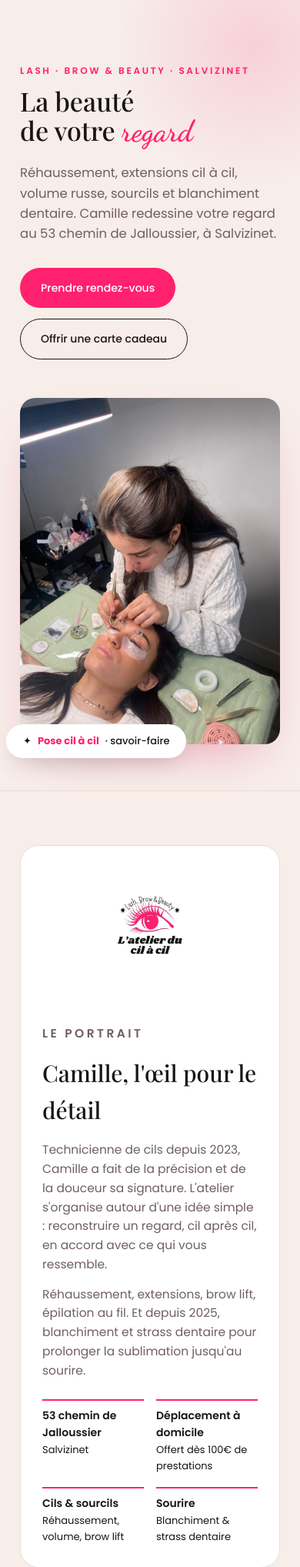
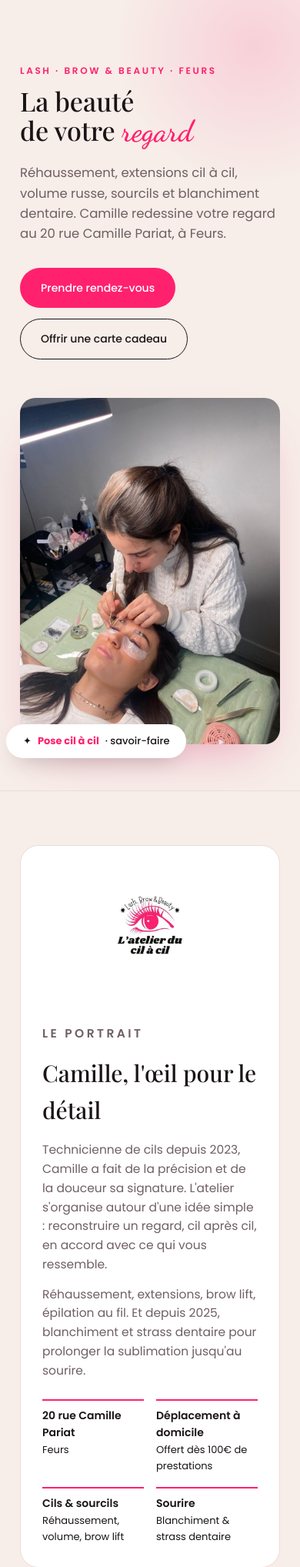
Before and after one commit to latelierducil9/latelierducil9, a PHP site: page / in a window 390 px wide. Shown: the part 76-2112 px from the top of the page at 77% size. Run offline with PHP 8.4, Linux system fonts and the light colour scheme; some web fonts are replaced.

Commit message:
L'institut déménage à Feurs, et le lash lift coréen arrive
Camille a changé d'adresse : l'institut quitte le 53 chemin de
Jalloussier à Salvizinet pour le 20 rue Camille Pariat, 42110 Feurs.
Déménagement complet, Salvizinet disparaît du site.

L'adresse était écrite à seize endroits. Tous sont corrigés, y compris
les deux qui comptent le plus et qu'on oublie facilement :
- les données structurées que Google lit pour afficher la fiche du
  salon (JSON-LD de index.php), vérifiées valides après coup
- les titres et descriptions par défaut de toutes les pages
  (partials/header.php), qui s'affichent dans les résultats de
  recherche

La carte de réservation ne dit plus « Salvizinet & Feurs » ni de
sélectionner « RDV Feurs Camille Pigeon » sur le calendrier : tout se
passe à Feurs désormais. Le lien Square lui-même n'est pas touché, il
pointe vers un emplacement précis du calendrier que je ne peux pas
vérifier d'ici.

Rubrique Tendances : le texte de Camille remplace les deux phrases
génériques. Corrigé pour l'orthographe seulement, aucun mot de fond
changé : majuscule et virgule d'ouverture, « formée » accordé deux
fois, « comprises » accordé. Son « rehaussement » est écrit
« réhaussement » pour rester cohérent avec le reste du site.

Nouvelle prestation, le lash lift coréen, avec la description reprise
de ses propres mots. Son tarif affiche « Sur RDV » : elle ne l'a pas
donné, et aucun prix n'est inventé. Même motif que le blanchiment
dentaire. La liste de l'accueil passe à vingt lignes.

Le brow lift sans épilation qu'elle annonce existait déjà sur le site,
à 45€, avec une description qui disait déjà la même chose. Rien changé.

Vérifié en local : plus aucune trace de Salvizinet ni de Jalloussier
dans les pages servies, le JSON-LD reste valide avec la bonne adresse,
les vingt fiches de prestations s'ouvrent, une candidature complète
part toujours avec ses deux e-mails, aucun tiret long, pas de
débordement sur téléphone.

Co-Authored-By: Claude Opus 5 <noreply@anthropic.com>
Claude-Session: https://claude.ai/code/session_019Sgyrzd7VLm8Fne7Kf2p9W

```diff
--- a/admin.php
+++ b/admin.php
@@ -362,7 +362,7 @@ $jeton = (string) ($_SESSION['jeton'] ?? '');
     <div class="tete">
       <div>
         <h1>Cartes cadeaux</h1>
-        <div class="sous">L'atelier du cil à cil · 53 chemin de Jalloussier, Salvizinet</div>
+        <div class="sous">L'atelier du cil à cil · 20 rue Camille Pariat, Feurs</div>
       </div>
       <a class="btn btn-ghost" href="admin.php?deconnexion=1">Se déconnecter</a>
     </div>
--- a/config.example.php
+++ b/config.example.php
@@ -91,10 +91,10 @@ return [
     //  Affichées sur la carte cadeau envoyée par e-mail.
     'institut' => [
         'nom'       => "L'atelier du cil à cil",
-        'adresse'   => '53 chemin de Jalloussier, 42110 Salvizinet',
+        'adresse'   => '20 rue Camille Pariat, 42110 Feurs',
         'telephone' => 'À_REMPLIR',
         'instagram' => 'https://www.instagram.com/latelierducilacil',
-        // Lien de prise de rendez-vous Square (Salvizinet)
+        // Lien de prise de rendez-vous Square (Feurs)
         'reservation' => 'https://book.squareup.com/appointments/6gl1qk9h445g0l/location/LBS84WWAYQ6ES/services',
     ],
 
--- a/index.php
+++ b/index.php
@@ -2,9 +2,9 @@
   <section class="hero">
     <div class="wrap">
       <div>
-        <p class="eyebrow">Lash · Brow &amp; Beauty · Salvizinet</p>
+        <p class="eyebrow">Lash · Brow &amp; Beauty · Feurs</p>
         <h1>La beauté<br>de votre <span class="script">regard</span></h1>
-        <p class="lede">Réhaussement, extensions cil à cil, volume russe, sourcils et blanchiment dentaire. Camille redessine votre regard au 53 chemin de Jalloussier, à Salvizinet.</p>
+        <p class="lede">Réhaussement, extensions cil à cil, volume russe, sourcils et blanchiment dentaire. Camille redessine votre regard au 20 rue Camille Pariat, à Feurs.</p>
         <div class="hero-actions">
           <a class="btn btn-primary" href="https://book.squareup.com/appointments/6gl1qk9h445g0l/location/LBS84WWAYQ6ES/services" target="_blank" rel="noopener">Prendre rendez-vous</a>
           <a class="btn btn-ghost" href="#carte-cadeau">Offrir une carte cadeau</a>
@@ -27,7 +27,7 @@
           <p>Technicienne de cils depuis 2023, Camille a fait de la précision et de la douceur sa signature. L'atelier s'organise autour d'une idée simple : reconstruire un regard, cil après cil, en accord avec ce qui vous ressemble.</p>
           <p>Réhaussement, extensions, brow lift, épilation au fil. Et depuis 2025, blanchiment et strass dentaire pour prolonger la sublimation jusqu'au sourire.</p>
           <div class="bio-facts">
-            <div><b>53 chemin de Jalloussier</b>Salvizinet</div>
+            <div><b>20 rue Camille Pariat</b>Feurs</div>
             <div><b>Déplacement à domicile</b>Offert dès 100€ de prestations</div>
             <div><b>Cils &amp; sourcils</b>Réhaussement, volume, brow lift</div>
             <div><b>Sourire</b>Blanchiment &amp; strass dentaire</div>
@@ -61,7 +61,7 @@
       <div class="tarif-grid">
         <div class="tarif-col">
           <h3>Cils</h3>
-          <a class="menu-item menu-item-link" href="/prestation.php?p=rehaussement-de-cils"><span class="menu-name">Réhaussement de cils</span><span class="menu-lead"></span><span class="menu-price">35€</span></a><a class="menu-item menu-item-link" href="/prestation.php?p=offre-duo-rehaussement"><span class="menu-name">Offre Duo réhaussement<span class="menu-tag">Duo</span></span><span class="menu-lead"></span><span class="menu-price">60€</span></a><a class="menu-item menu-item-link" href="/prestation.php?p=teinture-cils"><span class="menu-name">Teinture</span><span class="menu-lead"></span><span class="menu-price">5€</span></a><a class="menu-item menu-item-link" href="/prestation.php?p=lash-botox"><span class="menu-name">Lash'Botox (Kératine)</span><span class="menu-lead"></span><span class="menu-price">5€</span></a>
+          <a class="menu-item menu-item-link" href="/prestation.php?p=rehaussement-de-cils"><span class="menu-name">Réhaussement de cils</span><span class="menu-lead"></span><span class="menu-price">35€</span></a><a class="menu-item menu-item-link" href="/prestation.php?p=lash-lift-coreen"><span class="menu-name">Lash lift coréen<span class="menu-tag">Nouveau</span></span><span class="menu-lead"></span><span class="menu-price">Sur RDV</span></a><a class="menu-item menu-item-link" href="/prestation.php?p=offre-duo-rehaussement"><span class="menu-name">Offre Duo réhaussement<span class="menu-tag">Duo</span></span><span class="menu-lead"></span><span class="menu-price">60€</span></a><a class="menu-item menu-item-link" href="/prestation.php?p=teinture-cils"><span class="menu-name">Teinture</span><span class="menu-lead"></span><span class="menu-price">5€</span></a><a class="menu-item menu-item-link" href="/prestation.php?p=lash-botox"><span class="menu-name">Lash'Botox (Kératine)</span><span class="menu-lead"></span><span class="menu-price">5€</span></a>
           <div class="tarif-sub">Extension de cils</div>
           <a class="menu-item menu-item-link" href="/prestation.php?p=extension-cil-a-cil"><span class="menu-name">Cil à cil</span><span class="menu-lead"></span><span class="menu-price">70€</span></a><a class="menu-item menu-item-link" href="/prestation.php?p=extension-mixte"><span class="menu-name">Mixte</span><span class="menu-lead"></span><span class="menu-price">75€</span></a><a class="menu-item menu-item-link" href="/prestation.php?p=extension-volume-russe"><span class="menu-name">Volume russe</span><span class="menu-lead"></span><span class="menu-price">80€</span></a>
           <div class="tarif-sub">Remplissage</div>
@@ -105,9 +105,13 @@
         <h2>Les tendances</h2>
       </div>
       <div class="contact-card" style="max-width:680px;">
-        <p>Les tendances du moment pourront concerner des produits, des évènements ou encore les nouvelles poses de cils !</p>
-        <p>Tout ce qui sera lié à l'actualité de L'atelier du cil à cil vous sera expliqué dans cette rubrique !</p>
-        <p>Venez découvrir nos nouveaux locaux à Feurs.</p>
+        <?php /* Texte de Camille, message du 13 octobre. Corrigé pour
+                 l'orthographe seulement : majuscule et virgule d'ouverture,
+                 accord de « formée », accord de « comprises ». Aucun mot
+                 de fond n'a été changé. */ ?>
+        <p>Hello les filles, dernièrement je me suis formée au lash lift coréen, celui-ci vous permettra d'avoir un effet lifté et teinté durant 6 à 8 semaines. À la différence du réhaussement de cils, cette pratique vous permettra d'hydrater vos cils et de les réparer en profondeur.</p>
+        <p>De plus je me suis également formée au Brow lift sans épilation. Je viendrai restructurer vos sourcils avec un mapping en plusieurs étapes. Une décoloration de vos poils et une teinture de vos sourcils seront comprises dans la prestation.</p>
+        <p>N'hésitez pas à réserver vos nouvelles prestations en ligne ou par messages privés ! À bientôt</p>
       </div>
     </div>
   </section>
@@ -167,11 +171,11 @@
       </div>
       <div class="contact-grid">
         <div class="contact-card">
-          <h3>Salvizinet &amp; Feurs</h3>
-          <p>Cils, sourcils, brow lift. Pour un rendez-vous à Feurs, sélectionnez « RDV Feurs Camille Pigeon » sur le calendrier.</p>
+          <h3>Feurs</h3>
+          <p>Cils, sourcils, brow lift. Réservez en ligne le créneau qui vous convient.</p>
           <a class="btn btn-primary" href="https://book.squareup.com/appointments/6gl1qk9h445g0l/location/LBS84WWAYQ6ES/services" target="_blank" rel="noopener">Réserver un soin</a>
           <div style="margin-top:22px;">
-            <div class="info-line"><svg width="16" height="16" viewBox="0 0 24 24" fill="none" stroke="currentColor" stroke-width="2"><path d="M21 10c0 7-9 12-9 12s-9-5-9-12a9 9 0 0118 0z"/><circle cx="12" cy="10" r="3"/></svg>53 chemin de Jalloussier, 42110 Salvizinet</div>
+            <div class="info-line"><svg width="16" height="16" viewBox="0 0 24 24" fill="none" stroke="currentColor" stroke-width="2"><path d="M21 10c0 7-9 12-9 12s-9-5-9-12a9 9 0 0118 0z"/><circle cx="12" cy="10" r="3"/></svg>20 rue Camille Pariat, 42110 Feurs</div>
             <div class="info-line"><svg width="16" height="16" viewBox="0 0 24 24" fill="none" stroke="currentColor" stroke-width="2"><path d="M22 16.92v3a2 2 0 01-2.18 2 19.79 19.79 0 01-8.63-3.07 19.5 19.5 0 01-6-6 19.79 19.79 0 01-3.07-8.67A2 2 0 014.11 2h3a2 2 0 012 1.72c.13.96.36 1.9.7 2.81a2 2 0 01-.45 2.11L8.09 9.91a16 16 0 006 6l1.27-1.27a2 2 0 012.11-.45c.9.34 1.85.57 2.81.7A2 2 0 0122 16.92z"/></svg>06 12 42 26 57</div>
             <div class="info-line"><svg width="16" height="16" viewBox="0 0 24 24" fill="none" stroke="currentColor" stroke-width="2"><rect x="2" y="2" width="20" height="20" rx="5"/><circle cx="12" cy="12" r="4"/><circle cx="17.5" cy="6.5" r="1" fill="currentColor" stroke="none"/></svg>@latelierducilacil</div>
             <div class="info-line"><svg width="16" height="16" viewBox="0 0 24 24" fill="currentColor"><path d="M16.6 5.82s.51.5 0 0A4.278 4.278 0 0 1 15.54 3h-3.09v12.4a2.592 2.592 0 0 1-2.59 2.5c-1.42 0-2.6-1.16-2.6-2.6 0-1.72 1.66-3.01 3.37-2.48V9.66c-3.45-.46-6.47 2.22-6.47 5.64 0 3.33 2.76 5.7 5.69 5.7 3.14 0 5.69-2.55 5.69-5.7V9.01a7.35 7.35 0 0 0 4.31 1.38V7.3s-1.88.09-3.24-1.48z"/></svg>@latelierducil4</div>
@@ -243,9 +247,9 @@ $fiche = [
     'currenciesAccepted' => 'EUR',
     'address' => [
         '@type' => 'PostalAddress',
-        'streetAddress' => '53 chemin de Jalloussier',
+        'streetAddress' => '20 rue Camille Pariat',
         'postalCode' => '42110',
-        'addressLocality' => 'Salvizinet',
+        'addressLocality' => 'Feurs',
         'addressRegion' => 'Loire',
         'addressCountry' => 'FR',
     ],
--- a/partials/footer.php
+++ b/partials/footer.php
@@ -12,7 +12,7 @@
       </a>
       <a href="https://book.squareup.com/appointments/6gl1qk9h445g0l/location/LBS84WWAYQ6ES/services" target="_blank" rel="noopener">Réserver</a>
     </div>
-    <p class="copy">© 2026 L'atelier du cil à cil · Camille Pigeon · Salvizinet</p>
+    <p class="copy">© 2026 L'atelier du cil à cil · Camille Pigeon · Feurs</p>
   </div>
 </footer>
 
--- a/partials/header.php
+++ b/partials/header.php
@@ -18,8 +18,8 @@
 
 declare(strict_types=1);
 
-$pageTitle ??= "L'atelier du cil à cil · Cils, sourcils & beauté du regard, Salvizinet";
-$pageDescription ??= 'Institut de cils, sourcils et blanchiment dentaire à Salvizinet. '
+$pageTitle ??= "L'atelier du cil à cil · Cils, sourcils & beauté du regard, Feurs";
+$pageDescription ??= 'Institut de cils, sourcils et blanchiment dentaire à Feurs. '
     . 'Réhaussement, extensions cil à cil, volume russe, brow lift. Réservation en ligne et carte cadeau.';
 
 // Image utilisée quand une cliente partage un lien du site sur Instagram,
--- a/prestation.php
+++ b/prestation.php
@@ -41,8 +41,8 @@ $pageTitle = $prestation['nom'] . " · L'atelier du cil à cil";
 // « à partir de Sur RDV » n'aurait aucun sens, on tourne la phrase autrement.
 $prixFixe = (bool) preg_match('/\d/', $prestation['prix']);
 $pageDescription = $prixFixe
-    ? $prestation['nom'] . " à Salvizinet, à partir de " . $prestation['prix'] . '.'
-    : $prestation['nom'] . " à Salvizinet, sur rendez-vous.";
+    ? $prestation['nom'] . " à Feurs, à partir de " . $prestation['prix'] . '.'
+    : $prestation['nom'] . " à Feurs, sur rendez-vous.";
 
 // Quand une cliente partage le lien d'une prestation, c'est la photo de
 // cette prestation qui doit apparaître dans l'aperçu.
--- a/prestations.php
+++ b/prestations.php
@@ -15,7 +15,7 @@ $categories = require __DIR__ . '/prestations-data.php';
 
 $pageTitle = "Prestations · L'atelier du cil à cil";
 $pageDescription = 'Toutes les prestations de cils, sourcils et blanchiment dentaire '
-    . "de L'atelier du cil à cil à Salvizinet, avec leurs tarifs.";
+    . "de L'atelier du cil à cil à Feurs, avec leurs tarifs.";
 
 require __DIR__ . '/partials/header.php';
 ?>
```
Also changed, not shown: prestations-data.php (+15 -0 lines).
